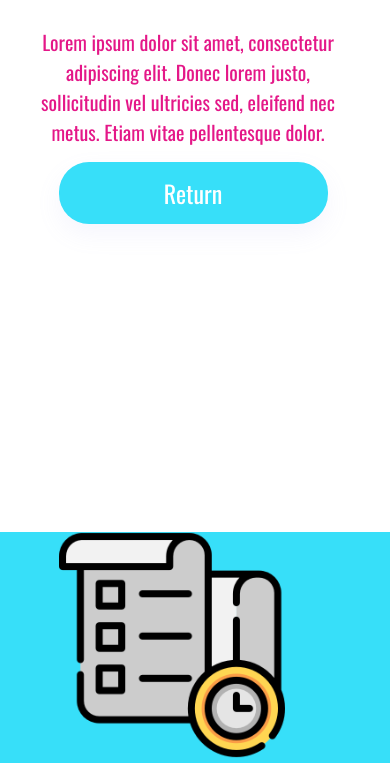
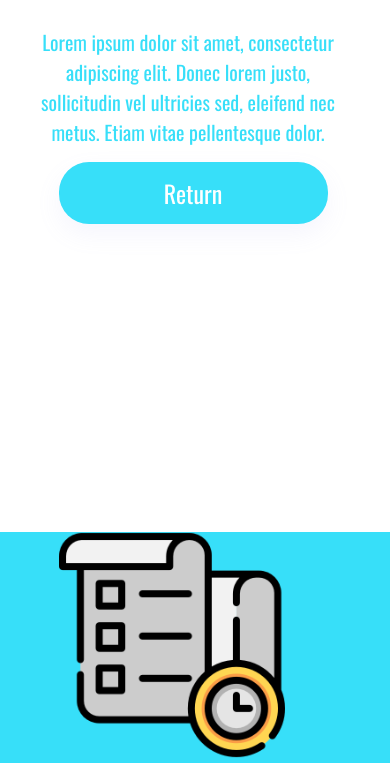
Before and after one commit to Natandroulis/Responsive-design, a plain HTML site: page index2.html in a window 390 px wide. Shown: the part 85-848 px from the top of the page. Drawn offline with nearby package versions, Linux system fonts and the light colour scheme.

Commit message:
color <p> responsive

```diff
--- a/styles2.css
+++ b/styles2.css
@@ -187,7 +187,7 @@ header {
 
 
     p {
-        color: #e41788;
+        color:  rgb(55, 223, 249);
         font-size: 20px;
         margin: 15px 38px;
         margin-top: 15px;
```
